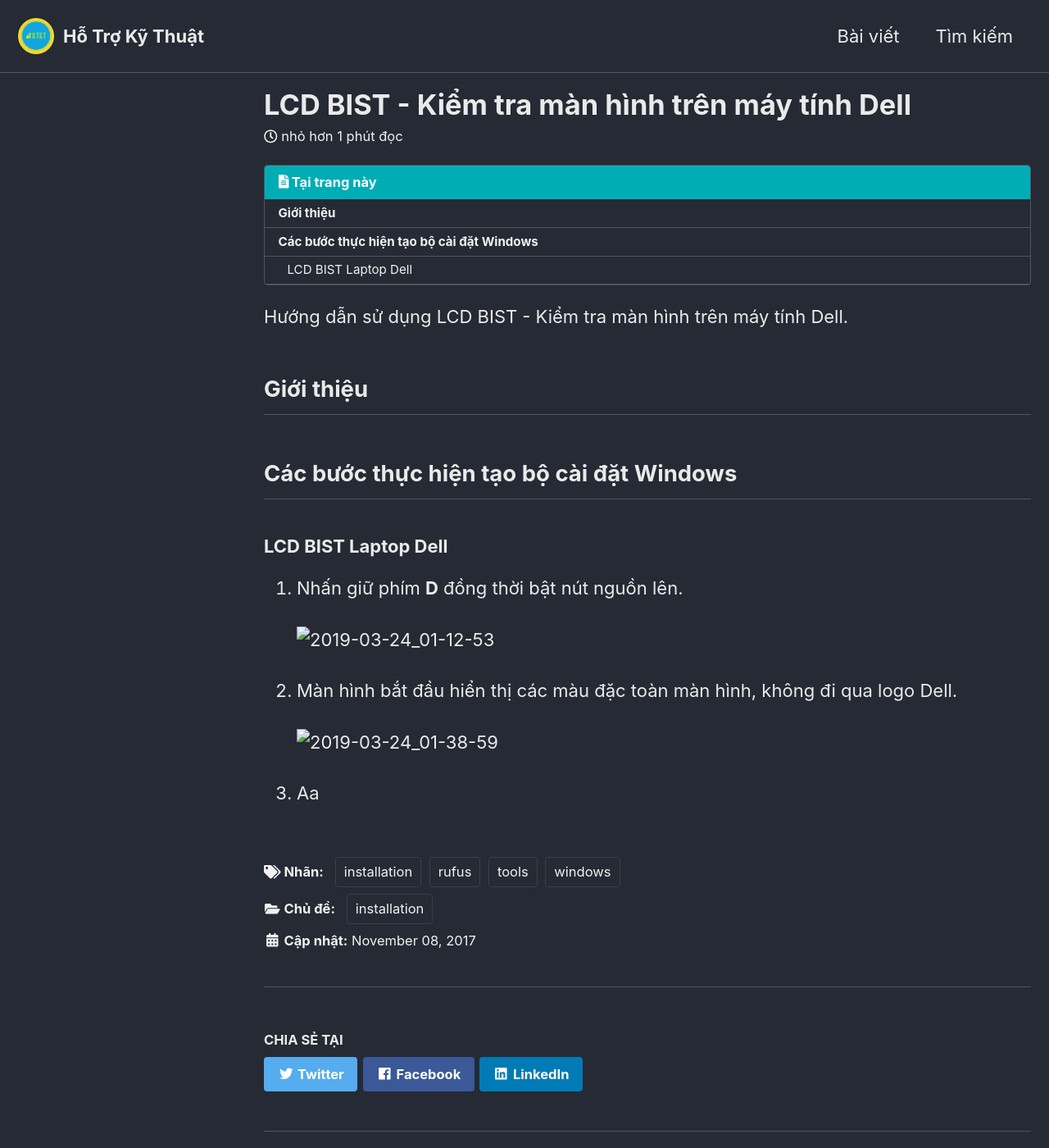
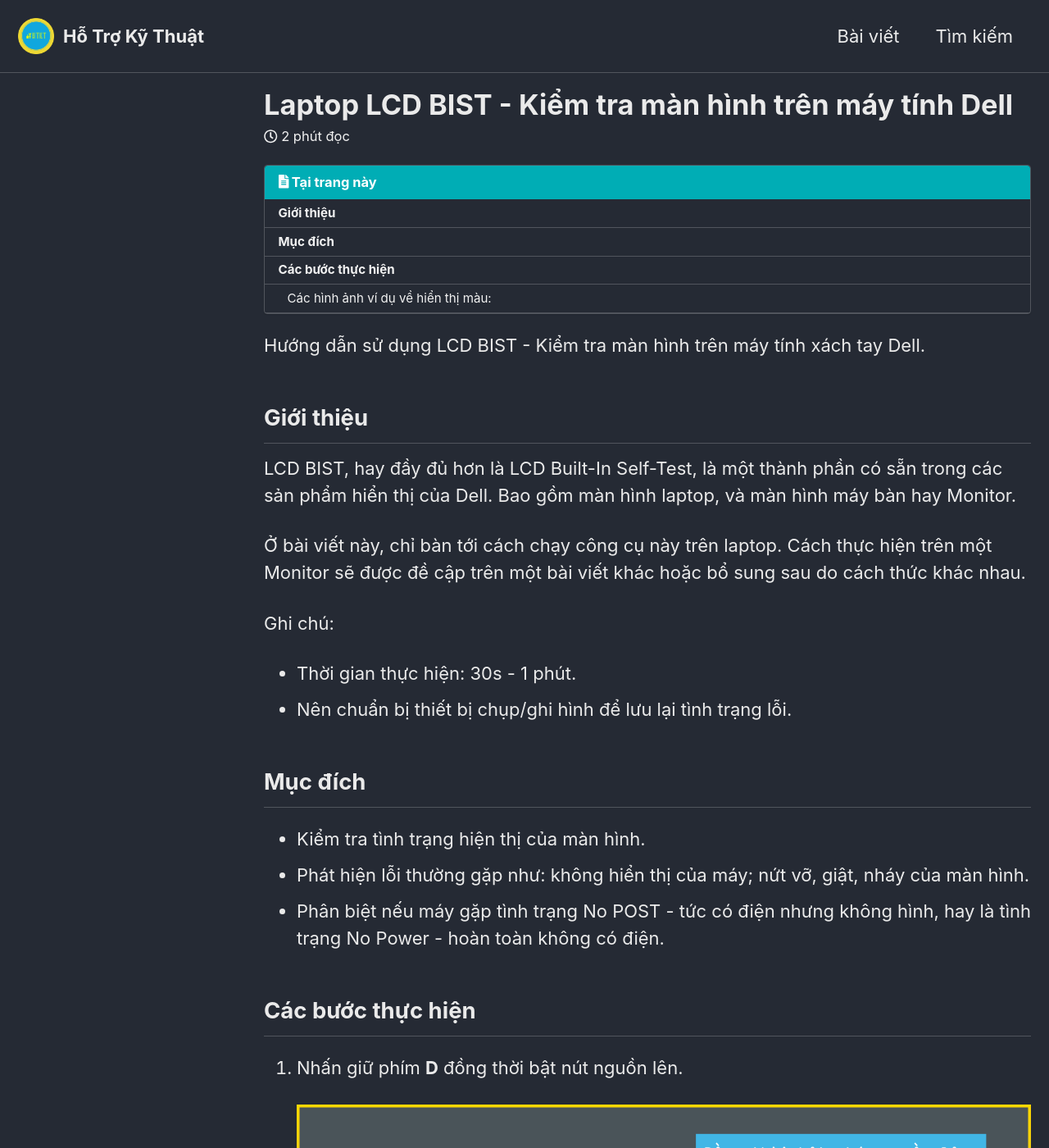
Before and after one commit to hotrokythuat/hotrokythuat.github.io, a Jekyll site: the page built from _posts/2017-11-08-lcd-bist.md, in a window 1280 px wide and 1400 px high. Shown: the whole window at 82% size. Built offline with Jekyll 4.4.1, drawn with Linux system fonts in a browser that asks for light colours; cached includes are drawn as plain includes; some of the changed text lies outside the part shown.

Commit message:
LCD BIST for laptop

```diff
--- a/_posts/2017-11-08-lcd-bist.md
+++ b/_posts/2017-11-08-lcd-bist.md
@@ -1,28 +1,68 @@
 ---
 layout: single
 classes: wide
-title: LCD BIST - Kiểm tra màn hình trên máy tính Dell
-description: Hướng dẫn sử dụng LCD BIST - Kiểm tra màn hình trên máy tính Dell
-categories: [installation]
-tags: [installation, windows, tools, rufus]
+title: Laptop LCD BIST - Kiểm tra màn hình trên máy tính Dell
+description: Hướng dẫn sử dụng LCD BIST - Kiểm tra màn hình trên máy tính xách tay Dell
+categories: [troubleshooting]
+tags: [bist, lcd, dell, laptop]
 toc: true
 comments: true
 ---
 
-Hướng dẫn sử dụng LCD BIST - Kiểm tra màn hình trên máy tính Dell.
+Hướng dẫn sử dụng LCD BIST - Kiểm tra màn hình trên máy tính xách tay Dell.
 
 ## Giới thiệu
 
-## Các bước thực hiện tạo bộ cài đặt Windows
+LCD BIST, hay đầy đủ hơn là LCD Built-In Self-Test, là một thành phần có sẵn trong các sản phẩm hiển thị của Dell. Bao gồm màn hình laptop, và màn hình máy bàn hay Monitor.
 
-### LCD BIST Laptop Dell
+Ở bài viết này, chỉ bàn tới cách chạy công cụ này trên laptop. Cách thực hiện trên một Monitor sẽ được đề cập trên một bài viết khác hoặc bổ sung sau do cách thức khác nhau.
+
+Ghi chú:
+ - Thời gian thực hiện: 30s - 1 phút.
+ - Nên chuẩn bị thiết bị chụp/ghi hình để lưu lại tình trạng lỗi.
+
+## Mục đích
+
+- Kiểm tra tình trạng hiện thị của màn hình.
+- Phát hiện lỗi thường gặp như: không hiển thị của máy; nứt vỡ, giật, nháy của màn hình.
+- Phân biệt nếu máy gặp tình trạng No POST - tức có điện nhưng không hình, hay là tình trạng No Power - hoàn toàn không có điện.
+
+## Các bước thực hiện
 
 1. Nhấn giữ phím **D** đồng thời bật nút nguồn lên.
 
-   ![2019-03-24_01-12-53](../assets/media/2017-11-08-lcd-bist/2019-03-24_01-12-53.png)
+   ![2019-03-24_01-12-53](/assets/media/2017-11-08-lcd-bist/2019-03-24_01-12-53.png)
 
-2. Màn hình bắt đầu hiển thị các màu đặc toàn màn hình, không đi qua logo Dell.
+2. Màn hình bắt đầu hiển thị lần lượt các màu đặc toàn màn hình, không đi qua logo Dell. Như các ví dụ dưới đây.
 
-   ![2019-03-24_01-38-59](../assets/media/2017-11-08-lcd-bist/2019-03-24_01-38-59.png)
+   ![2019-03-24_01-38-59](/assets/media/2017-11-08-lcd-bist/2019-03-24_01-38-59.png)
 
-3. Aa
+3. Quan sát tình trạng hiển thị, nhận diện lỗi nếu có:
+    - Các hiện tượng sọc, nháy, đốm sáng, điểm chết sáng, điểm chết tối.
+    - Gập/mở màn hình một góc \~45 độ để xem các hiện tượng phát sinh nếu có.
+    - Rung lắc, va chạm nhẹ để quan sát các hiện tượng phát sinh nếu có.
+
+4. Ghi nhận tình trạng lỗi để yêu cầu bảo hành:
+    - Nếu màn hình lỗi, vui lòng ghi/chụp lại hình ảnh trực quan.
+
+5. Hoàn thành.
+    - Máy có thể tự tắt.
+    - Hoặc tự khởi động lại tùy phiên bản.
+
+### Các hình ảnh ví dụ về hiển thị màu:
+
+- Màu trắng
+
+   ![Màu trắng](/assets/media/2017-11-08-lcd-bist/mpv-shot0013.jpg)
+
+- Màu xanh dương
+
+   ![Màu xanh dương](/assets/media/2017-11-08-lcd-bist/mpv-shot0012.jpg)
+
+- Màu đỏ
+
+   ![Màu đỏ](/assets/media/2017-11-08-lcd-bist/mpv-shot0014.jpg)
+
+- Màu xanh lá
+
+   ![Màu xanh lá](/assets/media/2017-11-08-lcd-bist/mpv-shot0015.jpg)
```
Also changed, not shown: assets/media/2017-11-08-lcd-bist/mpv-shot0012.jpg (added), assets/media/2017-11-08-lcd-bist/mpv-shot0013.jpg (added), assets/media/2017-11-08-lcd-bist/mpv-shot0014.jpg (added), assets/media/2017-11-08-lcd-bist/mpv-shot0015.jpg (added).
